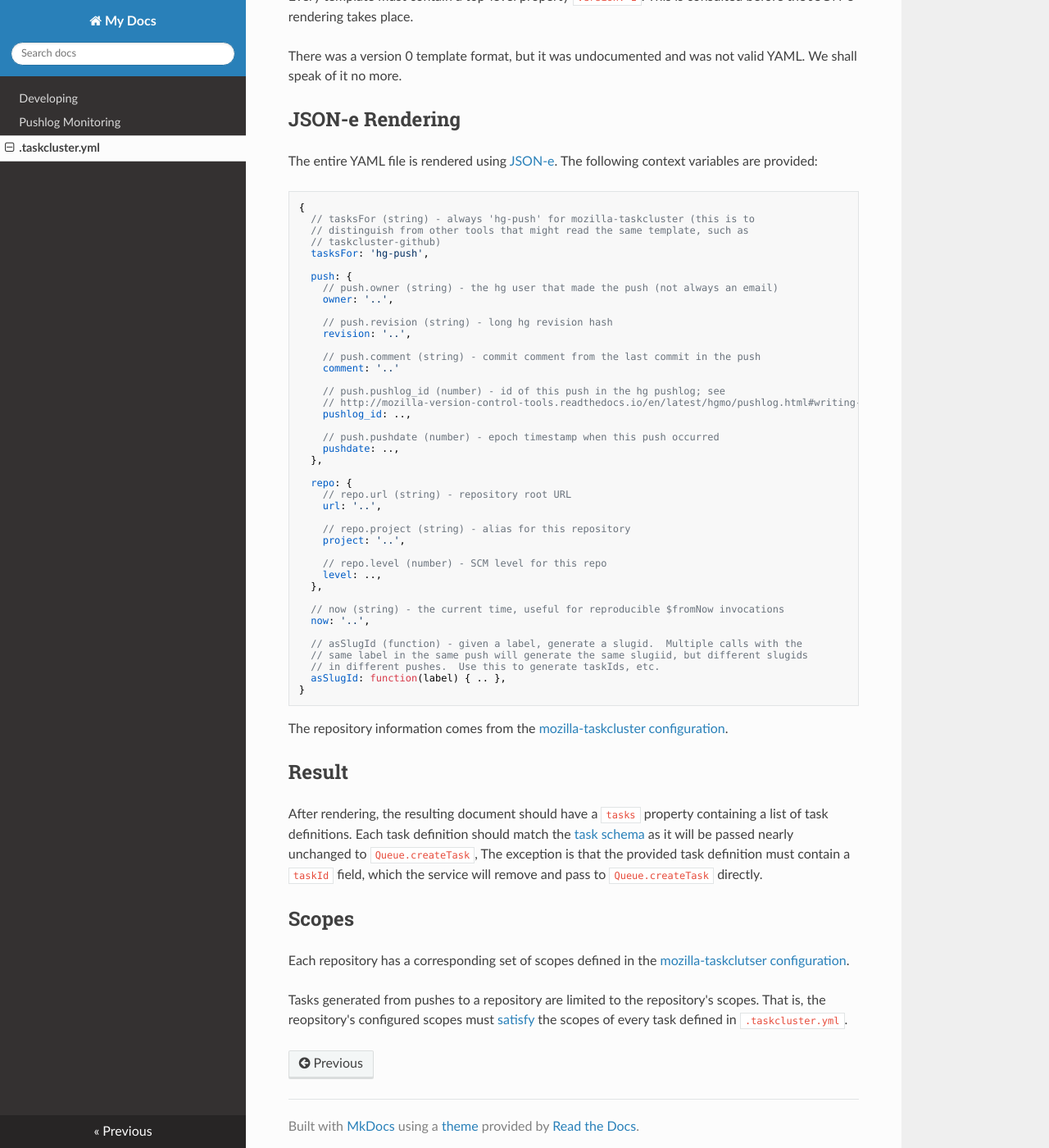
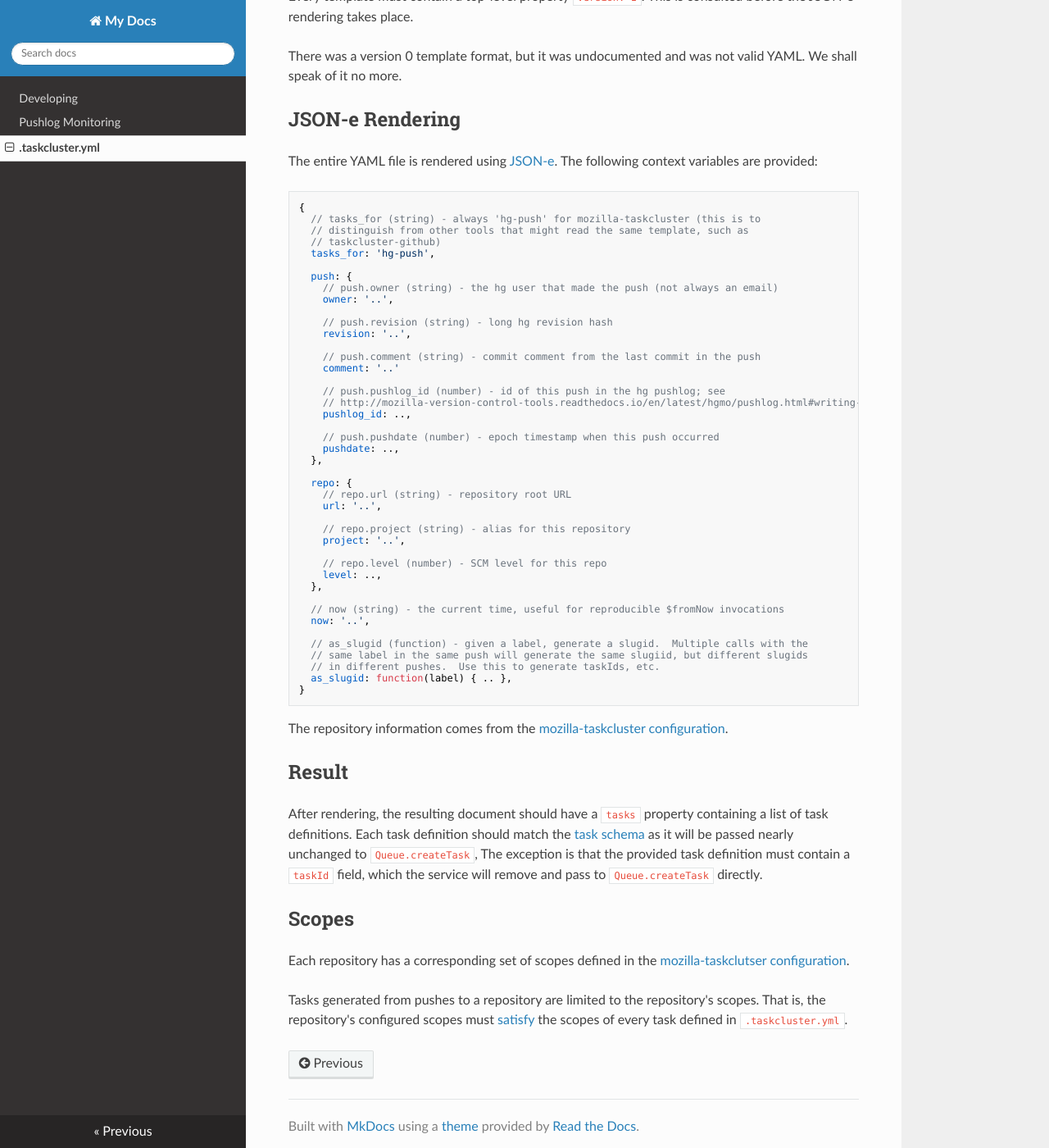
Before and after one commit to taskcluster/mozilla-taskcluster, an MkDocs documentation site: the page built from docs/taskcluster-yml.md, in a window 1280 px wide and 1400 px high, scrolled down 268 px. Shown: the whole window at 82% size. Built offline with MkDocs 1.6.1, drawn with Linux system fonts in a browser that asks for light colours; nearby versions of some CDN libraries.

Commit message:
Bug 1328727: use underscores consistently

````diff
--- a/docs/taskcluster-yml.md
+++ b/docs/taskcluster-yml.md
@@ -24,10 +24,10 @@ variables are provided:
 
 ```js
 {
-  // tasksFor (string) - always 'hg-push' for mozilla-taskcluster (this is to
+  // tasks_for (string) - always 'hg-push' for mozilla-taskcluster (this is to
   // distinguish from other tools that might read the same template, such as
   // taskcluster-github)
-  tasksFor: 'hg-push',
+  tasks_for: 'hg-push',
 
   push: {
     // push.owner (string) - the hg user that made the push (not always an email)
@@ -61,10 +61,10 @@ variables are provided:
   // now (string) - the current time, useful for reproducible $fromNow invocations
   now: '..',
 
-  // asSlugId (function) - given a label, generate a slugid.  Multiple calls with the
+  // as_slugid (function) - given a label, generate a slugid.  Multiple calls with the
   // same label in the same push will generate the same slugiid, but different slugids
   // in different pushes.  Use this to generate taskIds, etc.
-  asSlugId: function(label) { .. },
+  as_slugid: function(label) { .. },
 }
 ```
 
@@ -86,6 +86,6 @@ Each repository has a corresponding set of scopes defined in the [mozilla-taskcl
 configuration](https://github.com/taskcluster/mozilla-taskcluster/blob/master/src/config/default.yml).
 
 Tasks generated from pushes to a repository are limited to the repository's
-scopes.  That is, the reopsitory's configured scopes must
+scopes.  That is, the repository's configured scopes must
 [satisfy](https://docs.taskcluster.net/manual/design/apis/hawk/scopes) the
 scopes of every task defined in `.taskcluster.yml`.
````
Also changed, not shown: 2 other files.
